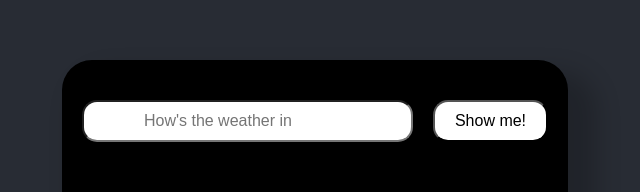
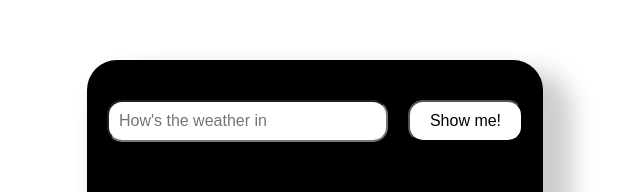
Before and after one commit to yesthis1please/shecodes_react_weather, a React (Create React App) app: page / in a window 1280 px wide. Shown: the part 117-309 px from the top of the page, without its empty margins (325-965 px from the left). Built offline with nearby package versions, Linux system fonts and the light colour scheme.

Commit message:
updated App.css

```diff
--- a/src/App.css
+++ b/src/App.css
@@ -1,6 +1,6 @@
 .App {
   text-align: center;
-  background-color: #282c34;
+  background-color: white;
   min-height: 100vh;
   display: flex;
   flex-direction: column;
--- a/src/Search.css
+++ b/src/Search.css
@@ -11,9 +11,10 @@
 }
 
 .searchInput {
-  padding: 10px 60px;
+  padding: 10px 60px 10px 10px;
   border-radius: 15px;
   font-size: 16px;
+  text-align: left;
 }
 
 .submitInput {
@@ -28,15 +29,15 @@
   cursor: pointer;
 }
 
-.currentWeatherIcon{
+.currentWeatherIcon {
   padding: 40px;
 }
 
-.currentTemp{
+.currentTemp {
   font-size: 82px;
 }
 
-.currentConditions{
+.currentConditions {
   padding: 5px;
   font-size: 12px;
 }
```
Lines whose indentation alone changed are shown as unchanged.
